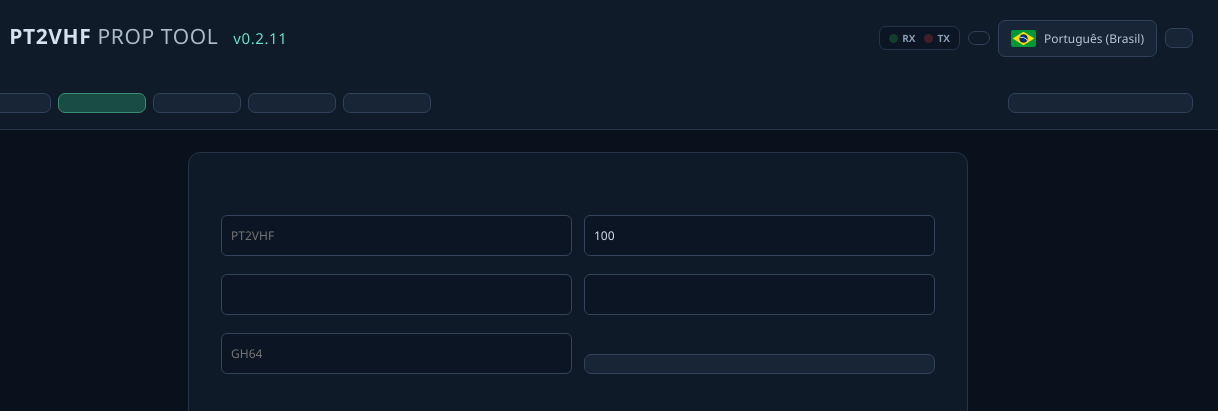
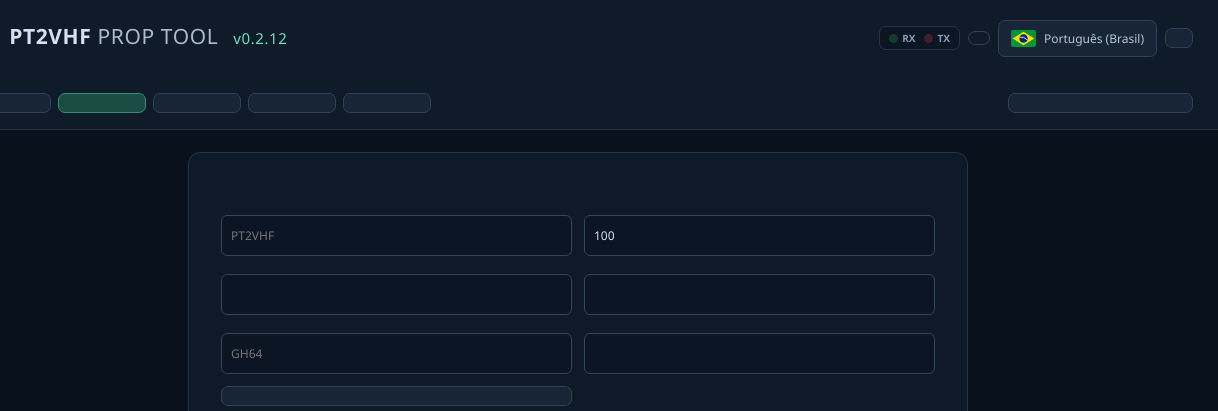
Before and after one commit to alexpmr/PT2VHF-Prop-Tool, an Electron app: page ui/index.html in a window 1280 px wide. Both pictures are taken after a click on the button 164 px from the left and 103 px from the top of the page. Shown: the top 411 px of the page, 62-1280 px from the left. Drawn offline with Linux system fonts and the light colour scheme; no server answers.

Commit message:
ui: expose configurable geographic region radius

```diff
--- a/ui/index.html
+++ b/ui/index.html
@@ -7,7 +7,7 @@
 </head>
 <body>
   <header>
-    <div class="topLine"><div class="brand"><span class="logo">◉</span><div><strong>PT2VHF <span>PROP TOOL</span> <span id="appVersion">v0.2.11</span></strong><small data-i18n="subtitle"></small></div></div>
+    <div class="topLine"><div class="brand"><span class="logo">◉</span><div><strong>PT2VHF <span>PROP TOOL</span> <span id="appVersion">v0.2.12</span></strong><small data-i18n="subtitle"></small></div></div>
       <div class="headerActions"><div class="trafficLights" data-i18n-title="trafficActivity"><span><i id="rxLed" class="trafficLed rx"></i>RX</span><span><i id="txLed" class="trafficLed tx"></i>TX</span></div><span id="status" class="pill"></span><details id="languageMenu"><summary><img id="languageFlag" src="flags/br.svg" alt=""><span id="currentLanguage">Português (Brasil)</span></summary><div id="languages"></div></details><button id="themeButton"></button></div>
     </div>
     <div class="navLine"><nav data-i18n-aria="navigation"><button id="mapTab" data-page="map" data-i18n="map" class="selected"></button><button id="settingsButton" data-page="settings" data-i18n="settings"></button><button id="logsTab" data-page="logs" data-i18n="logs"></button><button id="helpTab" data-page="help" data-i18n="help"></button><button id="aboutTab" data-page="about" data-i18n="about"></button></nav><button id="version" class="updateButton" data-i18n="checkUpdate"></button></div>
@@ -57,7 +57,7 @@
   <section id="settingsPage" class="page hidden"><form id="configForm"><div class="dialogHead"><div><small data-i18n="settings"></small><h1 data-i18n="settings"></h1></div></div>
     <div class="fields"><label><span data-i18n="callsign"></span><input id="callsign" maxlength="20" placeholder="PT2VHF" required pattern="[A-Za-z0-9/]{3,20}"></label><label><span data-i18n="power"></span><input id="power" type="number" min="0" max="10000" value="100" required></label>
       <label><span data-i18n="latitude"></span><input id="lat" type="number" min="-90" max="90" step="any" required></label><label><span data-i18n="longitude"></span><input id="lon" type="number" min="-180" max="180" step="any" required></label>
-      <label><span data-i18n="grid"></span><input id="grid" placeholder="GH64" maxlength="8"></label><button type="button" id="locate" data-i18n="locate"></button></div>
+      <label><span data-i18n="grid"></span><input id="grid" placeholder="GH64" maxlength="8"></label><label><span data-i18n="nearbyRadius"></span><input id="nearbyRadius" type="number" min="1" max="500" step="1" required></label><button type="button" id="locate" data-i18n="locate"></button></div>
     <p class="help" data-i18n="locationHelp"></p>
     <h2 data-i18n="sources"></h2><p class="help" data-i18n="sourcesHelp"></p>
     <div class="sourceCards"><article><strong>PSK Reporter</strong><small>retrieve.pskreporter.info</small><p data-i18n="pskSource"></p></article><article><strong>WSPR.live</strong><small>db1.wspr.live</small><p data-i18n="wsprSource"></p></article><article><strong>Reverse Beacon Network</strong><small>vailrerbn.com · RBN</small><p data-i18n="rbnSource"></p></article><article><strong>NOAA SWPC</strong><small>services.swpc.noaa.gov</small><p data-i18n="noaaSource"></p></article><article><strong>KC2G / GIRO</strong><small>prop.kc2g.com</small><p data-i18n="mufSource"></p></article><article><strong>VOACAP</strong><small>local · VOACAPW.EXE</small><p data-i18n="voacapSource"></p></article><article><strong>Natural Earth</strong><small>offline · land.geojson</small><p data-i18n="mapSource"></p></article><article><strong>GitHub</strong><small>api.github.com</small><p data-i18n="githubSource"></p></article></div>
```
